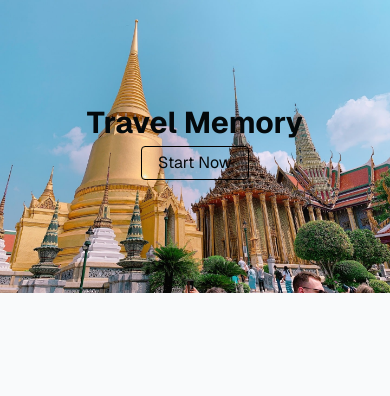
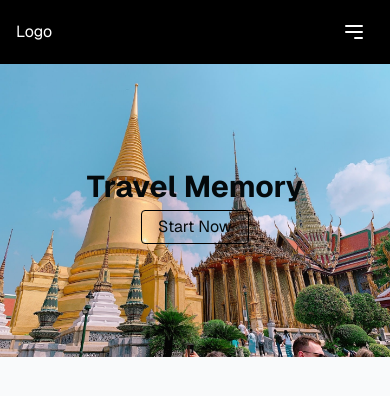
Before and after one commit to rockyueno0223/travel-memory, a Next.js app: page / in a window 390 px wide. Shown: the top 396 px of the page. Built offline with nearby package versions, Linux system fonts and the light colour scheme; no server answers.

Commit message:
created header

```diff
--- a/app/layout.tsx
+++ b/app/layout.tsx
@@ -1,5 +1,6 @@
 import { GeistSans } from "geist/font/sans";
 import "./globals.css";
+import Header from "@/components/layouts/Header";
 
 const defaultUrl = process.env.VERCEL_URL
   ? `https://${process.env.VERCEL_URL}`
@@ -19,6 +20,7 @@ export default function RootLayout({
   return (
     <html lang="en" className={GeistSans.className}>
       <body className="bg-background text-foreground">
+        <Header/>
         <main className="min-h-screen flex flex-col items-center">
           {children}
         </main>
--- /dev/null
+++ b/components/layouts/Header.tsx
@@ -0,0 +1,101 @@
+"use client";
+
+import { useRouter } from 'next/navigation';
+import React, { useState } from 'react';
+
+const Header: React.FC = () => {
+  const router = useRouter();
+
+  const [isClick, setIsClick] = useState<boolean>(false);
+
+  const toggleNavbar = () => {
+    setIsClick(!isClick);
+  }
+
+  return (
+    <div>
+      <header className='bg-black'>
+        <div className='max-w-7xl mx-auto px-4 sm:px-6 lg:px-8'>
+          <div className='flex items-center justify-between h-16'>
+            <div className="flex items-center">
+              <div className="flex-shrink">
+                <div
+                  onClick={() => router.push('/top')}
+                  className='text-white hover:cursor-pointer'
+                >
+                  Logo
+                </div>
+              </div>
+            </div>
+            <div className="hidden md:block">
+              <nav className="ml-4 flex items-center space-x-4">
+                <div
+                  onClick={() => router.push('/top')}
+                  className='text-white hover:bg-white hover:text-black rounded-lg p-2 hover:cursor-pointer'
+                >
+                  Top
+                </div>
+                <div
+                  onClick={() => router.push('/memoryManager?action=show&selectedCountry=null')}
+                  className='text-white hover:bg-white hover:text-black rounded-lg p-2 hover:cursor-pointer'
+                >
+                  Memories
+                </div>
+              </nav>
+            </div>
+            <div className="md:hidden flex items-center">
+              <button
+                className='inline-flex items-center justify-center p-2 rounded-md text-white hover:text-white focus:outline-none focus:ring-2 focus:ring-inset focus:ring-white'
+                onClick={toggleNavbar}>
+                {isClick ? (
+                  <svg
+                    className="h-6 w-6"
+                    xmlns="http://www.w3.org/2000/svg"
+                    fill="none"
+                    viewBox="0 0 24 24"
+                    stroke="currentColor" >
+                    <path
+                      strokeLinecap="round"
+                      strokeLinejoin="round"
+                      strokeWidth={2}
+                      d="M6 18L18 6M6 6l12 12"/>
+                  </svg>
+                ) : (
+                  <svg
+                    className="h-6 w-6"
+                    xmlns="http://www.w3.org/2000/svg"
+                    fill="none"
+                    viewBox="0 0 24 24"
+                    stroke="currentColor">
+                    <path
+                      strokeLinecap="round"
+                      strokeLinejoin="round"
+                      strokeWidth={2}
+                      d="M4 6h16M4 12h16m-7 6h7"/>
+                  </svg>
+                )}
+              </button>
+            </div>
+          </div>
+        </div>
+        <div className={`md:hidden overflow-hidden transition-all duration-700 ease-in-out ${ isClick ? 'max-h-screen opacity-100' : 'max-h-0 opacity-0' }`}>
+          <nav className="px-2 pt-2 pb-3 space-y-1 sm:px-3">
+            <div
+              onClick={() => router.push('/top')} className='text-white block hover:bg-white hover:text-black rounded-lg p-2 hover:cursor-pointer'
+            >
+              Top
+            </div>
+            <div
+              onClick={() => router.push('/memoryManager?action=show&selectedCountry=null')}
+              className='text-white block hover:bg-white hover:text-black rounded-lg p-2 hover:cursor-pointer'
+            >
+              Memories
+            </div>
+          </nav>
+        </div>
+      </header>
+    </div>
+  )
+}
+
+export default Header;
```
